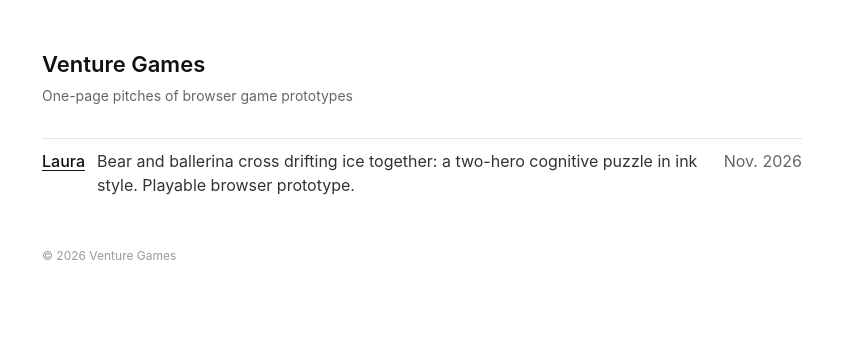
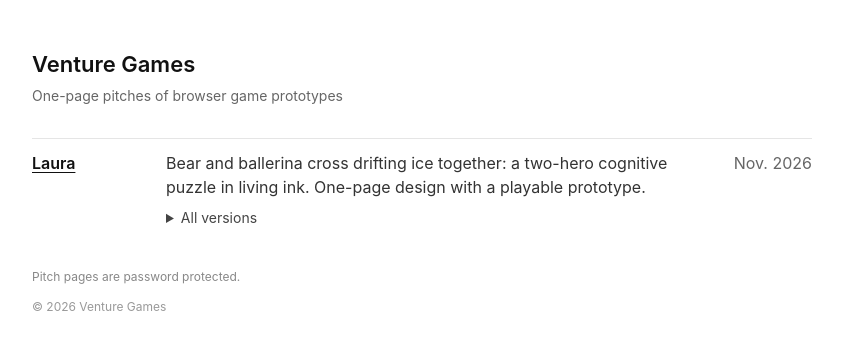
Before and after one commit to lanasvitla/venture-games-pitches, a plain HTML site: page index.html in a window 1280 px wide. Shown: the whole page, without its empty margins (218-1061 px from the left). Drawn offline with Linux system fonts and the light colour scheme.

Commit message:
Laura: link to v2 one-page design, add version list
Main link points to Lana Branch v2. Expandable list of all versions: Lana Branch v2, v1; base v0.

Co-Authored-By: Claude Opus 5.5 <noreply@anthropic.com>
Claude-Session: https://claude.ai/code/session_01WSZkn16GE8Y6R5SJ2FdKEu

```diff
--- a/index.html
+++ b/index.html
@@ -3,36 +3,60 @@
 <head>
 <meta charset="utf-8">
 <meta name="viewport" content="width=device-width, initial-scale=1">
-<title>Venture Games — One-Page Pitches</title>
+<title>Venture Games: One-Page Pitches</title>
 <style>
   body { margin: 0; padding: 48px 24px; background: #fff; color: #111;
          font: 16px/1.5 -apple-system, BlinkMacSystemFont, "Segoe UI", Helvetica, Arial, sans-serif; }
-  main { max-width: 760px; margin: 0 auto; }
+  main { max-width: 780px; margin: 0 auto; }
   h1 { font-size: 22px; font-weight: 600; margin: 0 0 4px; }
   p.sub { margin: 0 0 32px; color: #666; font-size: 14px; }
-  table { width: 100%; border-collapse: collapse; }
-  td { padding: 10px 12px 10px 0; vertical-align: top; border-top: 1px solid #e5e5e5; }
-  td.t { white-space: nowrap; font-weight: 500; }
-  td.d { color: #333; }
-  td.m { white-space: nowrap; color: #666; text-align: right; padding-right: 0; }
+  .row { display: grid; grid-template-columns: 120px 1fr 90px; gap: 0 14px; padding: 12px 0; border-top: 1px solid #e5e5e5; }
+  .t { font-weight: 600; }
+  .m { color: #666; text-align: right; white-space: nowrap; }
+  .d { color: #333; }
   a { color: #111; text-decoration: underline; text-underline-offset: 3px; }
   a:hover { color: #555; }
-  footer { margin-top: 40px; color: #999; font-size: 12px; }
-  @media (max-width: 560px) { td.t, td.m { white-space: normal; } }
+  details { grid-column: 2 / 4; margin-top: 8px; }
+  summary { cursor: pointer; color: #444; font-size: 14px; }
+  .group { margin: 10px 0 0 2px; }
+  .group b { display: block; font-size: 11px; letter-spacing: .08em; text-transform: uppercase; color: #777; margin-bottom: 4px; }
+  ul { margin: 0; padding-left: 18px; font-size: 14px; }
+  li { margin: 4px 0; }
+  .latest { font-size: 11px; border: 1px solid #111; border-radius: 999px; padding: 1px 7px; margin-left: 6px; }
+  .note { color: #888; font-size: 12px; margin-top: 28px; }
+  footer { margin-top: 12px; color: #999; font-size: 12px; }
+  @media (max-width: 560px) { .row { grid-template-columns: 1fr; } .m { text-align: left; } details { grid-column: 1; } }
 </style>
 </head>
 <body>
 <main>
   <h1>Venture Games</h1>
   <p class="sub">One-page pitches of browser game prototypes</p>
-  <table>
-    <tr>
-      <td class="t"><a href="https://lanasvitla.github.io/venture-games-pitch/">Laura</a></td>
-      <td class="d">Bear and ballerina cross drifting ice together: a two-hero cognitive puzzle in ink style. Playable browser prototype.</td>
-      <td class="m">Nov. 2026</td>
-    </tr>
-  </table>
-  <footer>© 2026 Venture Games</footer>
+
+  <div class="row">
+    <div class="t"><a href="https://lanasvitla.github.io/venture-games-pitch/preview/lana-branch/v2/">Laura</a></div>
+    <div class="d">Bear and ballerina cross drifting ice together: a two-hero cognitive puzzle in living ink. One-page design with a playable prototype.</div>
+    <div class="m">Nov. 2026</div>
+    <details>
+      <summary>All versions</summary>
+      <div class="group">
+        <b>Lana Branch</b>
+        <ul>
+          <li><a href="https://lanasvitla.github.io/venture-games-pitch/preview/lana-branch/v2/">v2, 22 Nov 2026: one-page design with teaser and game, hints, key panel, EN and RU, level celebration</a><span class="latest">latest</span></li>
+          <li>v1, 22 Nov 2026: <a href="https://lanasvitla.github.io/venture-games-pitch/preview/lana-branch/play.html">playtest build</a> and <a href="https://lanasvitla.github.io/venture-games-pitch/preview/lana-branch/one-page-design.html">one-page design</a></li>
+        </ul>
+      </div>
+      <div class="group">
+        <b>Base</b>
+        <ul>
+          <li><a href="https://lanasvitla.github.io/venture-games-pitch/">v0, 21 Nov 2026: first one-pager</a></li>
+        </ul>
+      </div>
+    </details>
+  </div>
+
+  <p class="note">Pitch pages are password protected.</p>
+  <footer>&copy; 2026 Venture Games</footer>
 </main>
 </body>
 </html>
```
